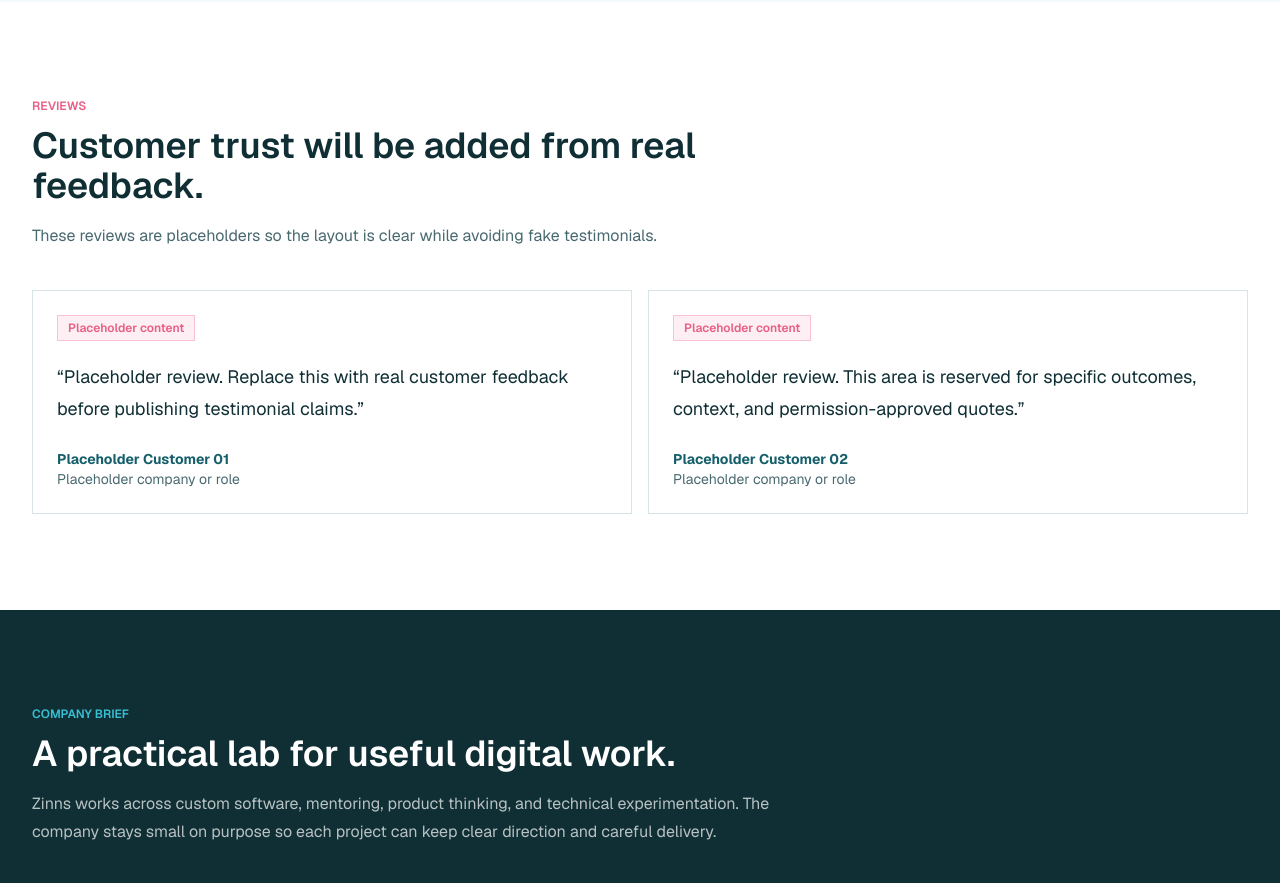
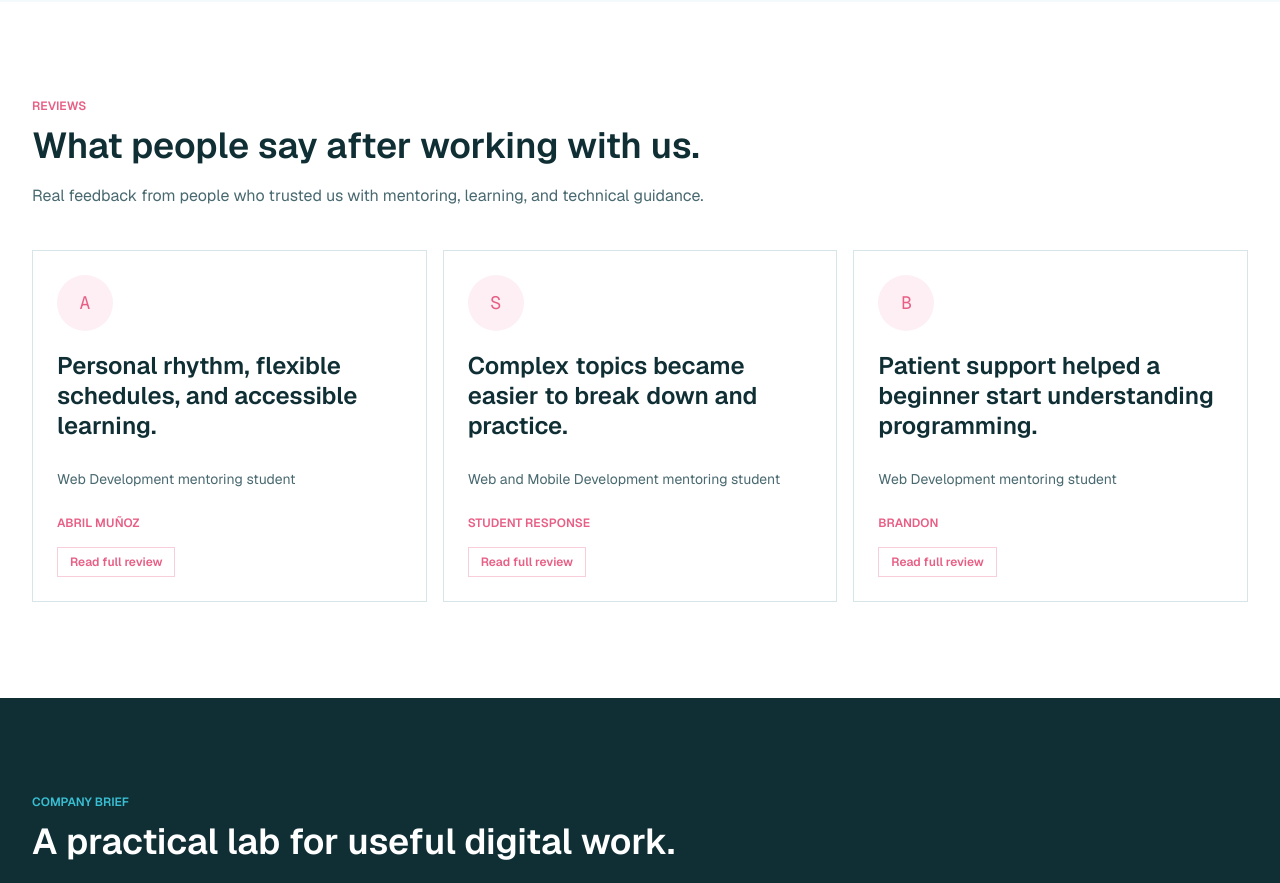
Before and after one commit to zinns/website, a Next.js app: page / in a window 1280 px wide. Shown: the part 3100-3983 px from the top of the page. Built offline with nearby package versions, Linux system fonts and the light colour scheme.

Commit message:
feat(site): add student reviews (#90) (#91)
Co-authored-by: github-actions[bot] <41898282+github-actions[bot]@users.noreply.github.com>

```diff
--- a/src/app/content.ts
+++ b/src/app/content.ts
@@ -15,9 +15,12 @@ type EducationPlan = {
 };
 
 type Review = {
+  summary: string;
   quote: string;
   author: string;
   context: string;
+  source: string;
+  expandLabel: string;
 };
 
 type TeamMember = {
@@ -47,7 +50,6 @@ type SiteCopy = {
     language: string;
   };
   common: {
-    placeholder: string;
     email: string;
   };
   hero: {
@@ -80,6 +82,7 @@ type SiteCopy = {
     eyebrow: string;
     title: string;
     description: string;
+    closeLabel: string;
     items: Review[];
   };
   company: {
@@ -134,7 +137,6 @@ export const siteCopy: Record<Locale, SiteCopy> = {
       language: 'Language',
     },
     common: {
-      placeholder: 'Placeholder content',
       email: 'help@zinns.io',
     },
     hero: {
@@ -260,21 +262,37 @@ export const siteCopy: Record<Locale, SiteCopy> = {
     },
     reviews: {
       eyebrow: 'Reviews',
-      title: 'Customer trust will be added from real feedback.',
+      title: 'What people say after working with us.',
       description:
-        'These reviews are placeholders so the layout is clear while avoiding fake testimonials.',
+        'Real feedback from people who trusted us with mentoring, learning, and technical guidance.',
+      closeLabel: 'Close review',
       items: [
         {
+          summary: 'Personal rhythm, flexible schedules, and accessible learning.',
           quote:
-            'Placeholder review. Replace this with real customer feedback before publishing testimonial claims.',
-          author: 'Placeholder Customer 01',
-          context: 'Placeholder company or role',
+            'Me gustaron mucho los cursos mientras estuve como alumna activa, me parecieron bastante completos, muy accesibles para personas que buscan aprender, cambiar de área o profundizar en conocimientos técnicos. Lo recomendaría para aquellos que no han encontrado una opción que sea flexible en sus horarios o en temas de costos ya que también me parece muy accesible esta oportunidad.',
+          author: 'Abril Muñoz',
+          context: 'Web Development mentoring student',
+          source: 'Student review, name use authorized',
+          expandLabel: 'Read full review',
         },
         {
+          summary: 'Complex topics became easier to break down and practice.',
           quote:
-            'Placeholder review. This area is reserved for specific outcomes, context, and permission-approved quotes.',
-          author: 'Placeholder Customer 02',
-          context: 'Placeholder company or role',
+            'Me gusta mucho la capacidad de poder desarticular problemas complejos y hacerlos en partes más fáciles.',
+          author: 'Student response',
+          context: 'Web and Mobile Development mentoring student',
+          source: 'Student review, anonymous use authorized',
+          expandLabel: 'Read full review',
+        },
+        {
+          summary: 'Patient support helped a beginner start understanding programming.',
+          quote:
+            'Las clases, el acompañamiento, el trato, la ayuda fue muy buena no me puedo quejar yo no sabía nada de esto y aprendí un poco por cuestiones ajenas al curso decidí pausarlas pero estoy satisfecho con lo aprendido y lo acordado.',
+          author: 'Brandon',
+          context: 'Web Development mentoring student',
+          source: 'Student review, name use authorized',
+          expandLabel: 'Read full review',
         },
       ],
     },
@@ -391,7 +409,6 @@ export const siteCopy: Record<Locale, SiteCopy> = {
       language: 'Idioma',
     },
     common: {
-      placeholder: 'Contenido temporal',
       email: 'help@zinns.io',
     },
     hero: {
@@ -517,21 +534,37 @@ export const siteCopy: Record<Locale, SiteCopy> = {
     },
     reviews: {
       eyebrow: 'Reseñas',
-      title: 'La confianza de clientes se agregará con feedback real.',
+      title: 'Lo que dicen quienes trabajan con nosotros.',
       description:
-        'Estas reseñas son temporales para mostrar el layout sin publicar testimonios falsos.',
+        'Feedback real de personas que confiaron en nosotros para mentoría, aprendizaje y guía técnica.',
+      closeLabel: 'Cerrar reseña',
       items: [
         {
+          summary: 'Ritmo personal, horarios flexibles y aprendizaje accesible.',
           quote:
-            'Reseña temporal. Reemplazar con feedback real de clientes antes de publicar afirmaciones testimoniales.',
-          author: 'Placeholder Customer 01',
-          context: 'Compañía o rol temporal',
+            'Me gustaron mucho los cursos mientras estuve como alumna activa, me parecieron bastante completos, muy accesibles para personas que buscan aprender, cambiar de área o profundizar en conocimientos técnicos. Lo recomendaría para aquellos que no han encontrado una opción que sea flexible en sus horarios o en temas de costos ya que también me parece muy accesible esta oportunidad.',
+          author: 'Abril Muñoz',
+          context: 'Estudiante de mentoría en Desarrollo Web',
+          source: 'Reseña de estudiante, uso de nombre autorizado',
+          expandLabel: 'Leer reseña completa',
         },
         {
+          summary: 'Los temas complejos se volvieron más fáciles de dividir y practicar.',
           quote:
-            'Reseña temporal. Este espacio queda reservado para resultados específicos, contexto y citas aprobadas.',
-          author: 'Placeholder Customer 02',
-          context: 'Compañía o rol temporal',
+            'Me gusta mucho la capacidad de poder desarticular problemas complejos y hacerlos en partes más fáciles.',
+          author: 'Respuesta de estudiante',
+          context: 'Estudiante de mentoría en Desarrollo Web y Mobile',
+          source: 'Reseña de estudiante, uso anónimo autorizado',
+          expandLabel: 'Leer reseña completa',
+        },
+        {
+          summary: 'Acompañamiento paciente para empezar a entender programación.',
+          quote:
+            'Las clases, el acompañamiento, el trato, la ayuda fue muy buena no me puedo quejar yo no sabía nada de esto y aprendí un poco por cuestiones ajenas al curso decidí pausarlas pero estoy satisfecho con lo aprendido y lo acordado.',
+          author: 'Brandon',
+          context: 'Estudiante de mentoría en Desarrollo Web',
+          source: 'Reseña de estudiante, uso de nombre autorizado',
+          expandLabel: 'Leer reseña completa',
         },
       ],
     },
--- a/src/app/page.tsx
+++ b/src/app/page.tsx
@@ -11,11 +11,29 @@ type FormState = 'idle' | 'sending' | 'success' | 'error';
 export default function Home() {
   const [locale, setLocale] = useState<Locale>('en');
   const [formState, setFormState] = useState<FormState>('idle');
+  const [selectedReviewIndex, setSelectedReviewIndex] = useState<number | null>(null);
   const copy = siteCopy[locale];
+  const selectedReview =
+    selectedReviewIndex === null ? null : copy.reviews.items[selectedReviewIndex];
 
   useEffect(() => {
     document.documentElement.lang = locale;
   }, [locale]);
+
+  useEffect(() => {
+    if (selectedReviewIndex === null) {
+      return;
+    }
+
+    function handleKeyDown(event: KeyboardEvent) {
+      if (event.key === 'Escape') {
+        setSelectedReviewIndex(null);
+      }
+    }
+
+    window.addEventListener('keydown', handleKeyDown);
+    return () => window.removeEventListener('keydown', handleKeyDown);
+  }, [selectedReviewIndex]);
 
   async function handleContactSubmit(event: React.FormEvent<HTMLFormElement>) {
     event.preventDefault();
@@ -202,23 +220,71 @@ export default function Home() {
         title={copy.reviews.title}
         description={copy.reviews.description}
       >
-        <div className="grid gap-4 md:grid-cols-2">
-          {copy.reviews.items.map(review => (
-            <figure key={review.author} className="border border-border bg-white p-6">
-              <PlaceholderBadge label={copy.common.placeholder} />
-              <blockquote className="mt-5 text-lg leading-8 text-ink">
-                <span aria-hidden="true">&ldquo;</span>
-                {review.quote}
-                <span aria-hidden="true">&rdquo;</span>
-              </blockquote>
-              <figcaption className="mt-6 text-sm text-secondary">
-                <strong className="block text-primary">{review.author}</strong>
-                {review.context}
-              </figcaption>
-            </figure>
+        <div className="grid items-stretch gap-4 lg:grid-cols-3">
+          {copy.reviews.items.map((review, index) => (
+            <button
+              key={`${review.author}-${review.context}`}
+              type="button"
+              onClick={() => setSelectedReviewIndex(index)}
+              className="group flex min-h-80 flex-col border border-border bg-white p-6 text-left transition hover:-translate-y-1 hover:border-primary hover:shadow-sm focus:outline-none focus-visible:border-primary focus-visible:ring-2 focus-visible:ring-cyan"
+            >
+              <span className="flex h-14 w-14 items-center justify-center rounded-full bg-accent-soft font-mono text-lg text-accent">
+                {review.author.slice(0, 1)}
+              </span>
+              <strong className="mt-5 min-h-24 text-2xl font-semibold leading-tight text-ink">
+                {review.summary}
+              </strong>
+              <span className="mt-5 text-sm leading-6 text-secondary">{review.context}</span>
+              <span className="mt-auto pt-6 text-xs font-semibold uppercase text-accent">
+                {review.author}
+              </span>
+              <span className="mt-4 inline-flex w-fit border border-accent/30 bg-white px-3 py-1.5 text-xs font-semibold text-accent transition group-hover:bg-accent group-hover:text-white">
+                {review.expandLabel}
+              </span>
+            </button>
           ))}
         </div>
       </Section>
+
+      {selectedReview && (
+        <div
+          className="fixed inset-0 z-50 grid place-items-center bg-ink/70 px-5 py-8 backdrop-blur-sm"
+          role="dialog"
+          aria-modal="true"
+          aria-labelledby="review-dialog-title"
+          onClick={() => setSelectedReviewIndex(null)}
+        >
+          <figure
+            className="relative max-h-[90vh] w-full max-w-2xl overflow-y-auto border border-border bg-white p-6 shadow-xl sm:p-8"
+            onClick={event => event.stopPropagation()}
+          >
+            <button
+              type="button"
+              onClick={() => setSelectedReviewIndex(null)}
+              className="absolute right-4 top-4 border border-border bg-soft px-3 py-1.5 text-xs font-semibold uppercase text-secondary transition hover:border-primary hover:text-primary"
+            >
+              {copy.reviews.closeLabel}
+            </button>
+            <span className="flex h-14 w-14 items-center justify-center rounded-full bg-accent-soft font-mono text-lg text-accent">
+              {selectedReview.author.slice(0, 1)}
+            </span>
+            <figcaption className="mt-5 pr-20">
+              <h3 id="review-dialog-title" className="text-2xl font-semibold text-ink">
+                {selectedReview.author}
+              </h3>
+              <p className="mt-2 text-sm leading-6 text-secondary">{selectedReview.context}</p>
+            </figcaption>
+            <blockquote className="mt-8 text-lg leading-8 text-ink">
+              <span aria-hidden="true">&ldquo;</span>
+              {selectedReview.quote}
+              <span aria-hidden="true">&rdquo;</span>
+            </blockquote>
+            <p className="mt-6 border-t border-border pt-4 text-xs leading-5 text-muted">
+              {selectedReview.source}
+            </p>
+          </figure>
+        </div>
+      )}
 
       <Section
         id="company"
@@ -417,16 +483,6 @@ function Section({
   );
 }
 
-function PlaceholderBadge({ label, className = '' }: { label: string; className?: string }) {
-  return (
-    <span
-      className={`inline-flex border border-accent/30 bg-accent-soft px-2.5 py-1 text-xs font-semibold text-accent ${className}`}
-    >
-      {label}
-    </span>
-  );
-}
-
 function CompanyAvatar({ initials, variant }: { initials: string; variant: 'signal' | 'orbit' }) {
   const accentClass = variant === 'signal' ? 'bg-cyan' : 'bg-accent';
   const ringClass = variant === 'signal' ? 'border-cyan/70' : 'border-accent/70';
```
Also changed, not shown: 2 other files (tests, documents, lock files or other folders).
